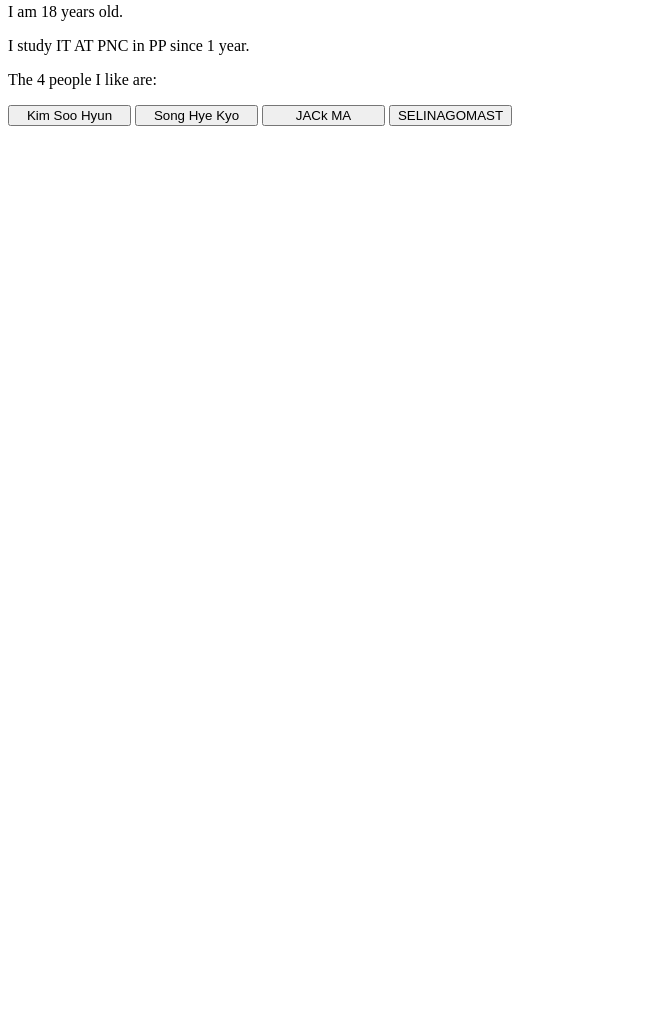
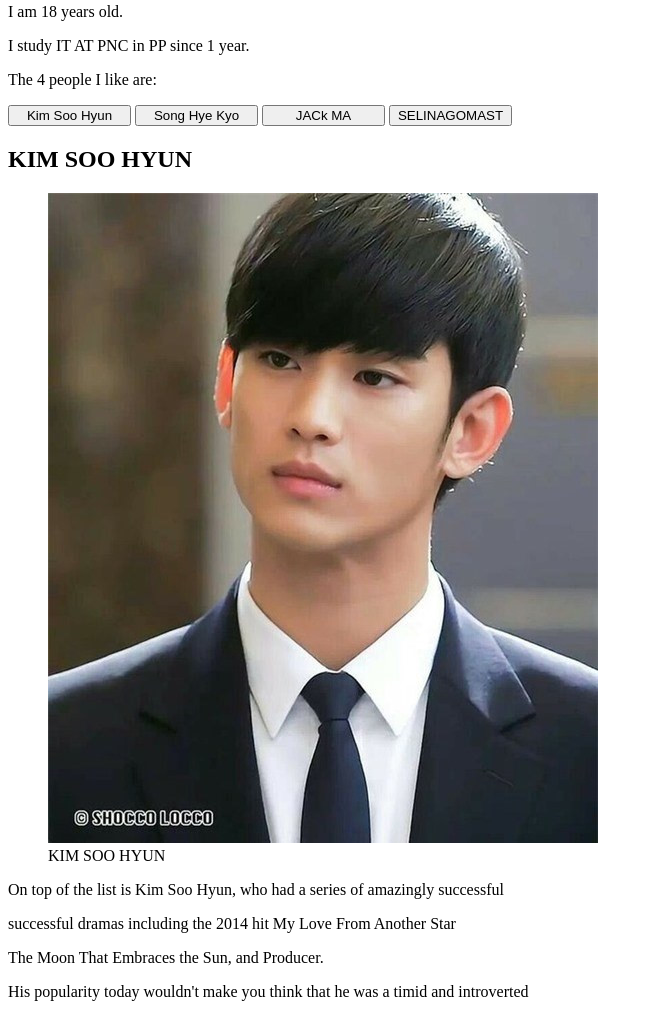
Before and after one commit to nisayourm/my_wep_app, a plain HTML site: page index.html in a window 1280 px wide. Shown: the part 496-1513 px from the top of the page, without its empty margins (0-653 px from the left). Before the commit the page ends 800 px from the top, so only its background shows below. Drawn offline with Linux system fonts and the light colour scheme.

Commit message:
people-1

```diff
--- a/index.html
+++ b/index.html
@@ -29,6 +29,23 @@
     <button type="button" class="button-people">JACk MA</button>
     <button type="button" class="button-people">SELINAGOMAST</button>
 
+    <div class="people" id="people-1">
+      <div class="name">
+        <h2> KIM SOO HYUN</h2>
+        <figure>
+          <img src="./images/2.jpg" alt="">
+          <figcaption>KIM SOO HYUN</figcaption>
+        </figure>
+      </div>
+
+      <div class="sooyun">
+        <p>On top of the list is Kim Soo Hyun, who had a series of amazingly successful</p>
+        <p> successful dramas including the 2014 hit My Love From Another Star</p>
+        <p>The Moon That Embraces the Sun, and Producer.</p>
+        <p> His popularity today wouldn't make you think that he was a timid and introverted</p>
+      </div>
+    </div>
+
     <script src="js/index.js" type="text/javascript" defer ="defer"></script>
   </body>
 
--- a/js/index.js
+++ b/js/index.js
@@ -21,9 +21,6 @@ function resizeButtonPeole() {
 
 
 
-
-
-
 window.onload = function(){
   resizeButtonPeole();
 
```
Also changed, not shown: images/2.jpg (added).
